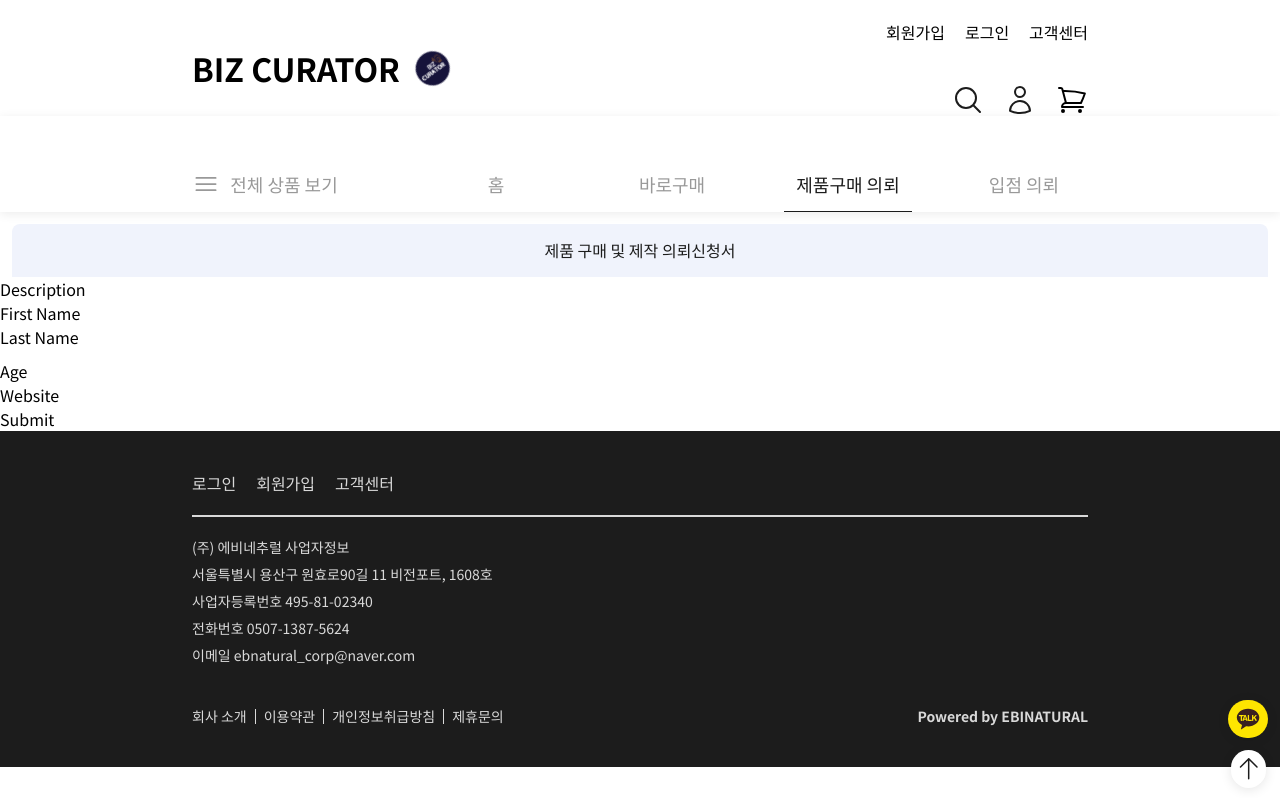
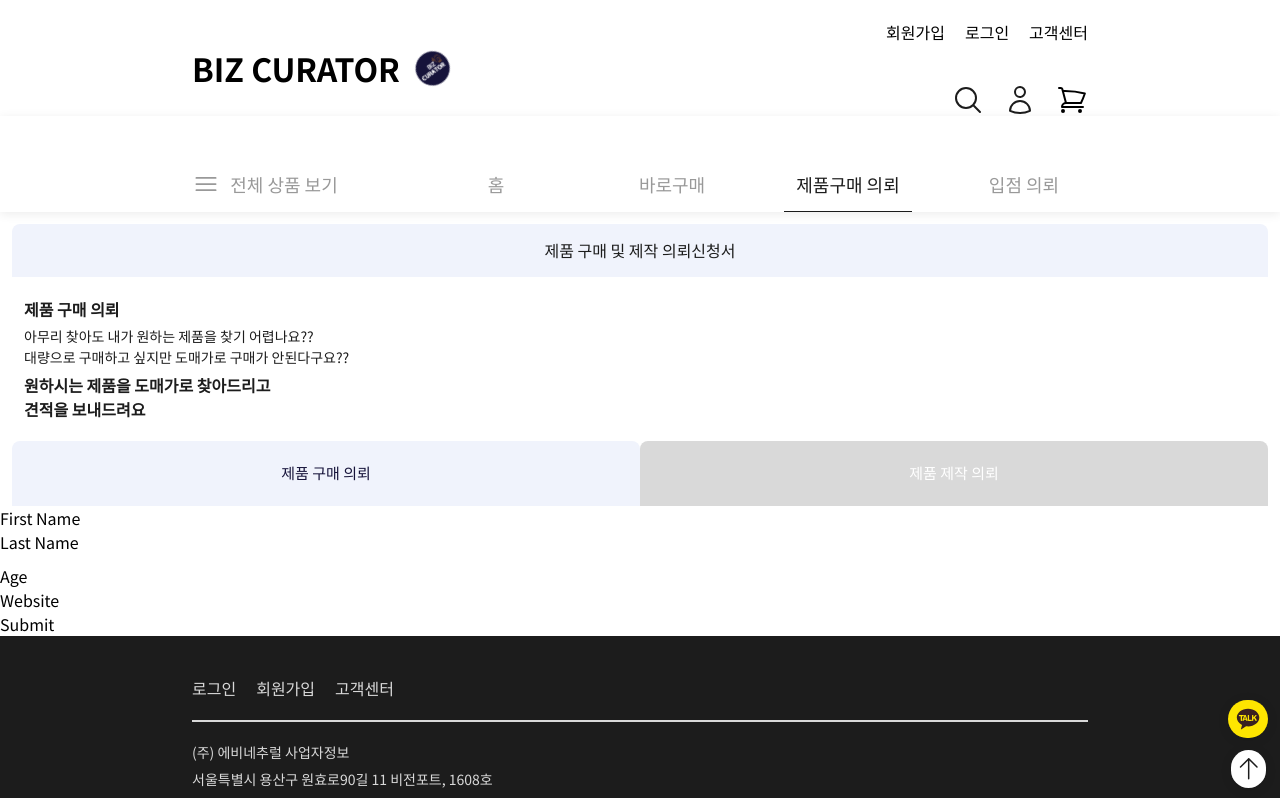
Before and after one commit to Muhan-Company/bizcurator-ecommerce, a Next.js app: page /request/purchase in a window 1280 px wide. Shown: the top 798 px of the page. Built offline with nearby package versions, Linux system fonts and the light colour scheme.

Commit message:
feat: 신청서 설명 컴포넌트 - Issue #55

```diff
--- a/components/header/ActiveLink.tsx
+++ b/components/header/ActiveLink.tsx
@@ -1,7 +1,7 @@
 import Link from 'next/link';
 import { useRouter } from 'next/router';
 
-interface ActiveLinkProps {
+export interface ActiveLinkProps {
   href: string;
   children: string;
   className?: string;
--- a/components/header/DownHeader.tsx
+++ b/components/header/DownHeader.tsx
@@ -30,7 +30,7 @@
         <ActiveLink href={'/request/purchase'} className="mx-3">
           제품구매 의뢰
         </ActiveLink>
-        <ActiveLink href={'/request/manufacture'}>입점 의뢰</ActiveLink>
+        <ActiveLink href={'/'}>입점 의뢰</ActiveLink>
       </div>
     </header>
   );
--- /dev/null
+++ b/components/request/ActiveLink2.tsx
@@ -0,0 +1,15 @@
+import Link from 'next/link';
+import { ActiveLinkProps } from '../header/ActiveLink';
+import { useRouter } from 'next/router';
+
+export default function ActiveLink2({ className, href, children }: ActiveLinkProps) {
+  const router = useRouter();
+
+  const isActive = router.asPath.includes(href);
+
+  return (
+    <Link className={`${className} ${isActive ? 'text-primary bg-secondary' : 'text-white bg-gray_02'}`} href={href}>
+      {children}
+    </Link>
+  );
+}
--- a/components/request/Description.tsx
+++ b/components/request/Description.tsx
@@ -1,3 +1,59 @@
+import { useRouter } from 'next/router';
+import ActiveLink2 from './ActiveLink2';
+
 export default function Description() {
-  return <div>Description</div>;
+  const router = useRouter();
+  const purchasePage = router.asPath.includes('purchase');
+  const manufacturePage = router.asPath.includes('manufacture');
+
+  return (
+    <div className="pt-5 px-3">
+      <div className="px-3 space-y-[5px]">
+        <h1 className="text-body-md text-main font-bold">
+          {purchasePage && '제품 구매 의뢰'}
+          {manufacturePage && '제품 제작 의뢰'}
+        </h1>
+        <p className="font-normal text-body-sm text-main">
+          {purchasePage && (
+            <span>
+              아무리 찾아도 내가 원하는 제품을 찾기 어렵나요?? <br /> 대량으로 구매하고 싶지만 도매가로 구매가
+              안된다구요??
+            </span>
+          )}
+          {manufacturePage && (
+            <span className="font-normal text-body-sm text-main">
+              사업에 꼭 맞는 제품을 제작하고 싶으신가요? <br />
+              졸업작품을 기획하고 계신가요?
+            </span>
+          )}
+        </p>
+        <p>
+          {purchasePage && (
+            <span className="text-body-md text-main font-bold">
+              원하시는 제품을 도매가로 찾아드리고 <br /> 견적을 보내드려요
+            </span>
+          )}
+          {manufacturePage && (
+            <span className="text-body-md text-main font-bold">
+              제품 목업부터 실제 제작을 위한 공정을 <br /> 저희와 함께해요
+            </span>
+          )}
+        </p>
+      </div>
+      <div className="mt-5">
+        <ActiveLink2
+          className="rounded-t-lg inline-block w-1/2 text-center py-[21px] font-medium text-[15px]"
+          href={'/request/purchase'}
+        >
+          제품 구매 의뢰
+        </ActiveLink2>
+        <ActiveLink2
+          className="rounded-t-lg inline-block w-1/2 text-center py-[21px] font-medium text-[15px]"
+          href={'/request/manufacture'}
+        >
+          제품 제작 의뢰
+        </ActiveLink2>
+      </div>
+    </div>
+  );
 }
--- a/pages/request/manufacture/index.tsx
+++ b/pages/request/manufacture/index.tsx
@@ -2,12 +2,15 @@
 import NavBar from '@/components/footer/NavBar';
 import DownHeader from '@/components/header/DownHeader';
 import Layout from '@/components/layout/Layout';
+import Description from '@/components/request/Description';
+import FormTitle from '@/components/request/FormTitle';
 
 export default function Manufacture() {
   return (
     <Layout>
       <DownHeader />
-      Manufacture
+      <FormTitle />
+      <Description />
       <Footer />
       <NavBar />
     </Layout>
```
